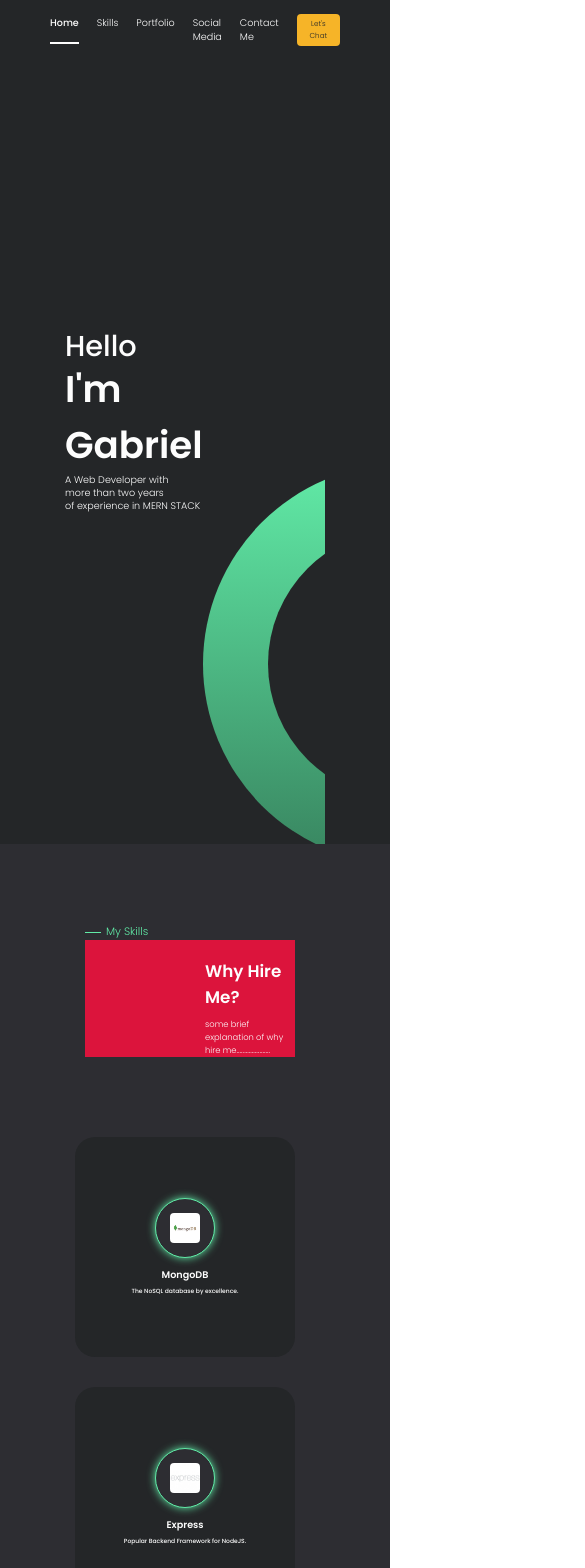
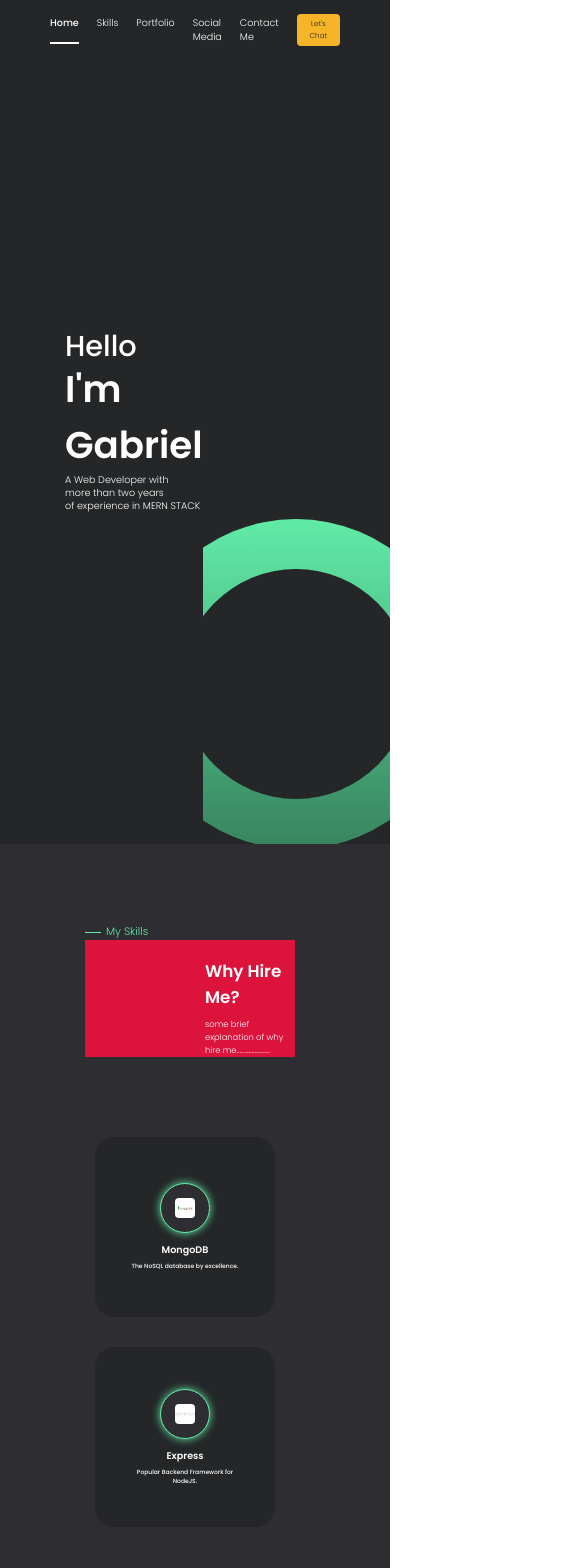
Before and after one commit to GabrielNumaX/new-portfolio, a Next.js app: page / in a window 390 px wide. Shown: the top 1568 px of the page, 585 px wide, since content can reach past the window. Built offline with nearby package versions, Linux system fonts and the light colour scheme.

Commit message:
some Tablet responsive

```diff
--- a/styles/globals.scss
+++ b/styles/globals.scss
@@ -8,7 +8,7 @@ html {
     font-size: 62.5%; /* 62.5% of 16px = 10px */
 }
 
-@media (max-width: 768px) {
+@media (max-width: 777px) {
     html {
         font-size: 50%; /* 8px -> 6.25 x 8 */
     }
--- a/styles/landing.scss
+++ b/styles/landing.scss
@@ -6,11 +6,13 @@
     display: flex;
     // align-items: flex-end;
     justify-content: space-between;
-    padding: 0 $paddingLRContainer;
+    padding: 0 0 0 $paddingLRContainer;
+    // padding: 0 $paddingLRContainer;
 
     .introText {
         color: $white;
         // background: blue;
+        flex: 5;
         display: flex;
         flex-direction: column;
         justify-content: center;
@@ -35,13 +37,16 @@
 
     .introImg {
         // flex: 2;
+        flex: 7;
         // background: grey;
         display: flex;
         flex-direction: column;
         justify-content: flex-end;
+        // align-items: flex-end;
+        align-items: center;
         overflow: hidden;
         z-index: 10;
-        padding-right: 20px;
+        // padding-right: 20px;
         // padding-bottom: 20px;
 
         .circle {
@@ -51,13 +56,20 @@
             height: 400px;
             position: relative;
             $border: 65px;
-            color: #fff;
+            // color: #fff;
             background: $dark01a;
             background-clip: padding-box; /* !importanté */
             border: solid $border transparent; /* !importanté */
             border-radius: 50%;
             // z-index: 2;
             bottom: -20px;
+
+            @include tablet {
+                width: 360px;
+                height: 360px;
+                position: relative;
+                $border: 50px;
+            }
 
             &:before {
                 content: "";
@@ -79,7 +91,12 @@
             // background: blue;
             width: 400px;
             height: 400px;
-            bottom: 20px;
+            bottom: 0;
+
+            @include tablet {
+                width: 360px;
+                height: 360px;
+            }
         }
     }
 }
--- a/styles/proyects.scss
+++ b/styles/proyects.scss
@@ -57,7 +57,9 @@
             display: flex;
             // background: darkgoldenrod;
             // padding: 40px 80px 0;
+            justify-content: space-between;
             padding: 40px 5% 80px;
+            // padding: 40px 0 80px;
             z-index: 10;
 
             &.reverse {
@@ -78,7 +80,7 @@
                     display: flex;
                     flex-direction: column;
                     // flex: 2.5;
-                    // background: green;
+                    // background: red;
                     // align-items: center;
                     justify-content: center;
                     color: $white;
@@ -138,6 +140,11 @@
                 z-index: 5;
                 position: relative;
 
+                @include tablet {
+                    width: 300px;
+                    height: 150px;
+                }
+
                 .imageBackground01 {
                     position: absolute;
                     background: $dark03a;
@@ -150,6 +157,11 @@
                     height: inherit;
                     z-index: -1;
                     border-radius: 10px;
+
+                    @include tablet {
+                        width: 310px;
+                        height: inherit;
+                    }
 
                     &.reverse {
                         transform: rotate(3deg);
@@ -170,6 +182,11 @@
                     top: -5px;
                     z-index: -2;
                     border-radius: 10px;
+
+                    @include tablet {
+                        width: inherit;
+                        height: 160px;
+                    }
                 }
                 > div {
                     position: unset !important;
--- a/styles/skills.scss
+++ b/styles/skills.scss
@@ -77,6 +77,13 @@
                 margin-top: 20px;
             }
 
+            @include tablet {
+                min-width: 180px;
+                width: 180px;
+                min-height: 180px;
+                max-height: 180px;
+            }
+
             .skillsCardImageContainer {
                 width: 60px;
                 height: 60px;
@@ -91,11 +98,21 @@
 
                 filter: drop-shadow(0px 0px 4px $green);
 
+                @include tablet {
+                    width: 50px;
+                    height: 50px;
+                }
+
                 .skillItem {
                     // this is to handle Next Js Image component
                     position: relative;
                     width: 30px;
                     height: 30px;
+
+                    @include tablet {
+                        width: 20px;
+                        height: 20px;
+                    }
 
                     .image {
                         border-radius: 4px;
--- a/styles/social.scss
+++ b/styles/social.scss
@@ -60,10 +60,19 @@
             overflow: hidden;
             position: relative;
 
+            @include tablet {
+                width: 240px;
+                height: 110px;
+            }
+
             &:nth-child(even) > .corner {
                 top: 105px;
                 // background: linear-gradient(225deg, black 10%, white 100%);
                 background: linear-gradient(225deg, $greenGradient02 10%, $green 100%);
+
+                @include tablet {
+                    top: 90px;
+                }
             }
 
             .corner {
@@ -76,6 +85,10 @@
                 top: -25px;
                 // right: -15px;
                 left: -20px;
+
+                @include tablet {
+                    top: -40px;
+                }
             }
 
             .socialText {
@@ -117,6 +130,11 @@
                     align-items: center;
                     justify-content: center;
 
+                    @include tablet {
+                        width: 50px;
+                        height: 50px;
+                    }
+
                     .icon {
                         color: $green;
                         font-size: 2.8rem;
--- a/styles/vars.scss
+++ b/styles/vars.scss
@@ -32,22 +32,20 @@ $semiBold: 600;
 
 $paddingLRContainer: 65px;
 
-// @mixin placeholder-style($color) {
-//     &::-webkit-input-placeholder {
-//         /* WebKit browsers */
-//         color: $color;
-//         // or {@content} -> can add styles
-//     }
-//     &:-moz-placeholder {
-//         /* Mozilla Firefox 4 to 18 */
-//         color: $color;
-//     }
-//     &::-moz-placeholder {
-//         /* Mozilla Firefox 19+ */
-//         color: $color;
-//     }
-//     &:-ms-input-placeholder {
-//         /* Internet Explorer 10+ */
-//         color: $color;
-//     }
-// }
+@mixin tablet {
+    @media (max-width: 777px) {
+        @content;
+    }
+}
+
+@mixin mobileBig {
+    @media (max-width: 480px) {
+        @content;
+    }
+}
+
+@mixin mobile {
+    @media (max-width: 380px) {
+        @content;
+    }
+}
```
